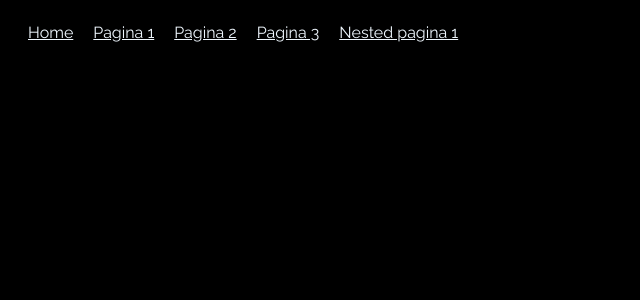
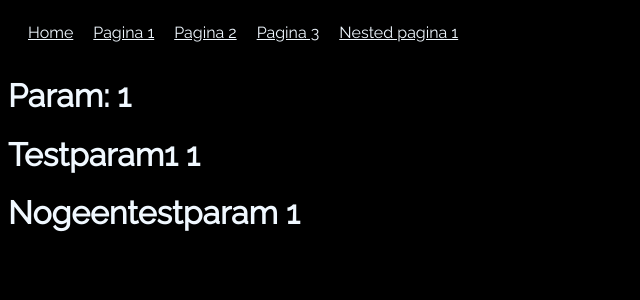
Before and after one commit to merijnkoppes/nuxt-oefenproject, a Nuxt app: page /1/1/1 in a window 1280 px wide. Shown: the top 300 px of the page, without its empty margins (0-640 px from the left). Built offline with nearby package versions, Linux system fonts and the light colour scheme.

Commit message:
Meerdere parameters

```diff
--- a/pages/[param].vue
+++ b/pages/[param]/[testparam]/[nogeentestparam].vue
@@ -6,5 +6,7 @@ const param = route.params.param;
 <template>
   <div>
     <h1>Param: {{ param }}</h1>
+    <h1>Testparam1 {{ $route.params.testparam }}</h1>
+    <h1>Nogeentestparam {{ $route.params.nogeentestparam }}</h1>
   </div>
 </template>
--- a/pages/page3.vue
+++ b/pages/page3.vue
@@ -3,7 +3,10 @@
     <label>Welke parameter wil jij doorgeven aan de param pagina?</label>
 
     <form id="paramform"><input type="number" v-model="param" /></form>
-    <button class="e-primary" @click="this.$router.push('/' + param)"></button>
+    <button
+      class="e-primary"
+      @click="this.$router.push('/' + param + '/test' + '/test')"
+    ></button>
   </div>
 </template>
 <script setup>
```
